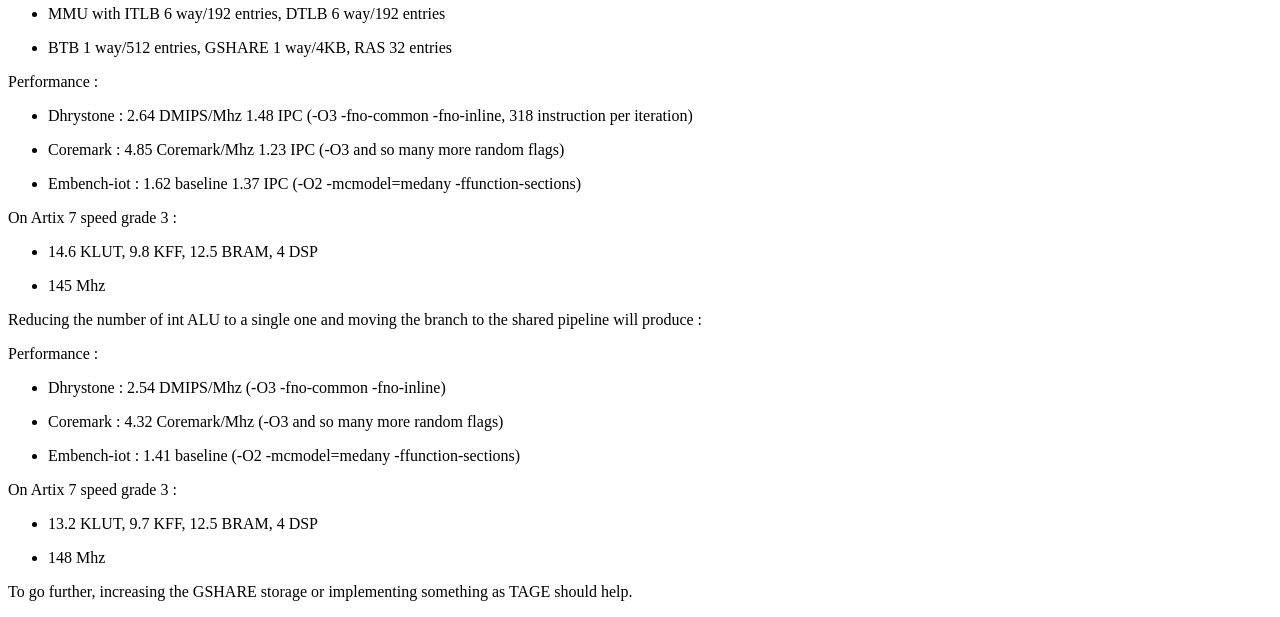
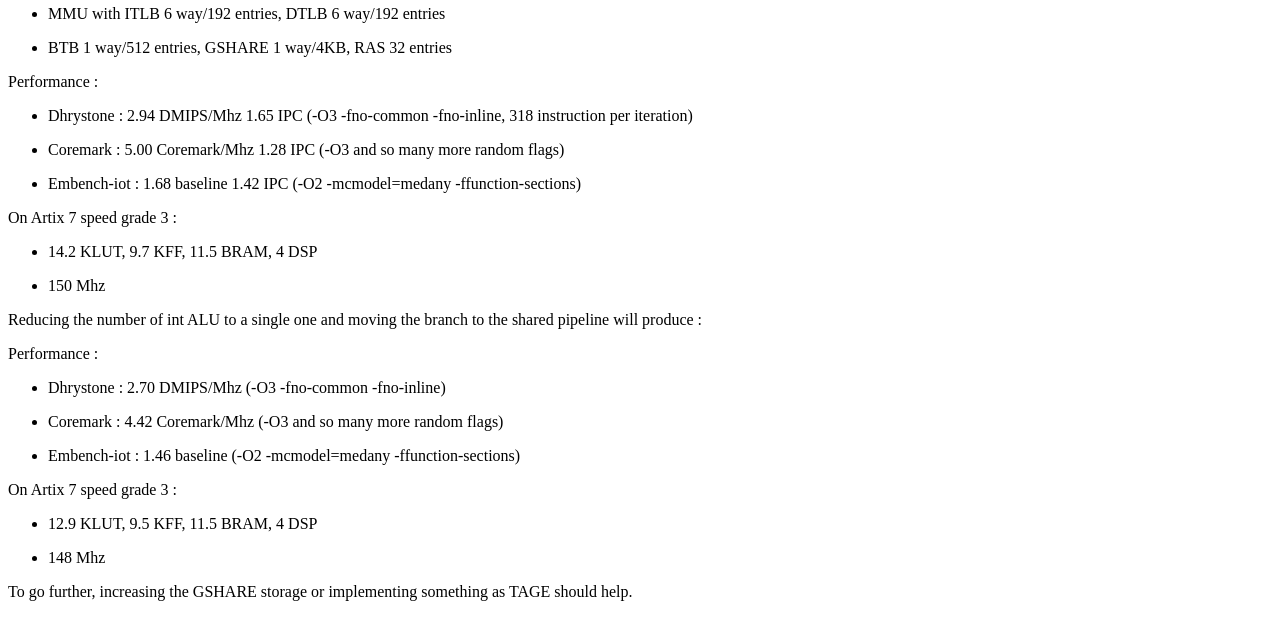
Before and after one commit to SpinalHDL/NaxRiscv-Rtd, a Sphinx documentation site: the page built from source/NaxRiscv/performance/index.rst, in a window 1280 px wide and 1400 px high, scrolled down 1585 px. Shown: the part 153-770 px from the top of the window. Built offline with Sphinx 7.4.7 and the Read the Docs theme 2.0.0, drawn with Linux system fonts in a browser that asks for light colours; some of the changed text lies outside the part shown.

```diff
--- a/source/NaxRiscv/performance/index.rst
+++ b/source/NaxRiscv/performance/index.rst
@@ -31,27 +31,27 @@ For the following configuration :
 
 Performance :
 
-- Dhrystone   : 2.64 DMIPS/Mhz    1.48 IPC (-O3 -fno-common -fno-inline, 318 instruction per iteration)
-- Coremark    : 4.85 Coremark/Mhz 1.23 IPC (-O3 and so many more random flags)
-- Embench-iot : 1.62 baseline     1.37 IPC (-O2 -mcmodel=medany -ffunction-sections)
+- Dhrystone   : 2.94 DMIPS/Mhz    1.65 IPC (-O3 -fno-common -fno-inline, 318 instruction per iteration)
+- Coremark    : 5.00 Coremark/Mhz 1.28 IPC (-O3 and so many more random flags)
+- Embench-iot : 1.68 baseline     1.42 IPC (-O2 -mcmodel=medany -ffunction-sections)
 
 On Artix 7 speed grade 3 :
 
-- 14.6 KLUT, 9.8 KFF, 12.5 BRAM, 4 DSP
-- 145 Mhz
+- 14.2 KLUT, 9.7 KFF, 11.5 BRAM, 4 DSP
+- 150 Mhz
 
 Reducing the number of int ALU to a single one and moving the branch to the shared pipeline will produce :
 
 
 Performance :
 
-- Dhrystone   : 2.54 DMIPS/Mhz    (-O3 -fno-common -fno-inline)
-- Coremark    : 4.32 Coremark/Mhz (-O3 and so many more random flags)
-- Embench-iot : 1.41 baseline     (-O2 -mcmodel=medany -ffunction-sections)
+- Dhrystone   : 2.70 DMIPS/Mhz    (-O3 -fno-common -fno-inline)
+- Coremark    : 4.42 Coremark/Mhz (-O3 and so many more random flags)
+- Embench-iot : 1.46 baseline     (-O2 -mcmodel=medany -ffunction-sections)
 
 On Artix 7 speed grade 3 :
 
-- 13.2 KLUT, 9.7 KFF, 12.5 BRAM, 4 DSP
+- 12.9 KLUT, 9.5 KFF, 11.5 BRAM, 4 DSP
 - 148 Mhz
 
 
@@ -63,6 +63,19 @@ Here are a pipeline representation of the two above configurations :
 
 Also notes that the NaxRiscv simulator support gem5 / konata logs, allowing to visualise the execution flow.
 
+Note that if you configure the core with 1 decode 1 alu 1 shared eu you get :
+
+Performance :
+
+- Dhrystone   : 1.70 DMIPS/Mhz    (-O3 -fno-common -fno-inline)
+- Coremark    : 3.34 Coremark/Mhz (-O3 and so many more random flags)
+- Embench-iot : 1.06 baseline     (-O2 -mcmodel=medany -ffunction-sections)
+
+On Artix 7 speed grade 3 :
+
+- 11.6 KLUT, 9.2 KFF, 11.5 BRAM, 4 DSP
+- 148 Mhz
+
 
 RV64
 =========================
@@ -71,17 +84,16 @@ In a similar configuration than the above RV32 (2\*Int/Shift/Branch, 1\*/load/st
 
 Performance :
 
-- Dhrystone   : 2.55 DMIPS/Mhz    (-O3 -fno-common -fno-inline)
-- Coremark    : 4.83 Coremark/Mhz (-O3, u32 as s32 and so many more random flags)
-- Embench-iot : 1.73 baseline     (-O2 -ffunction-sections)
+- Dhrystone   : 2.97 DMIPS/Mhz    (-O3 -fno-common -fno-inline)
+- Coremark    : 4.91 Coremark/Mhz (-O3, u32 as s32 and so many more random flags)
+- Embench-iot : 1.83 baseline     (-O2 -ffunction-sections)
 
 On Artix 7 speed grade 3 :
 
-- 19.5 KLUT, 12.0 KFF, 12.5 BRAM, 16 DSP
-- 140 Mhz
+- 18.6 KLUT, 11.8 KFF, 11.5 BRAM, 16 DSP
+- 137 Mhz
 
 So overall, the RV64 support do not has too much of an impact compared to RV32, mostly because the current critical path are in the addresses and control paths, which stays relatively similar between the two (39 bits for RV64, 32 bits for RV32).
-
 
 
 Notes
```
Also changed, not shown: 1 other file.
